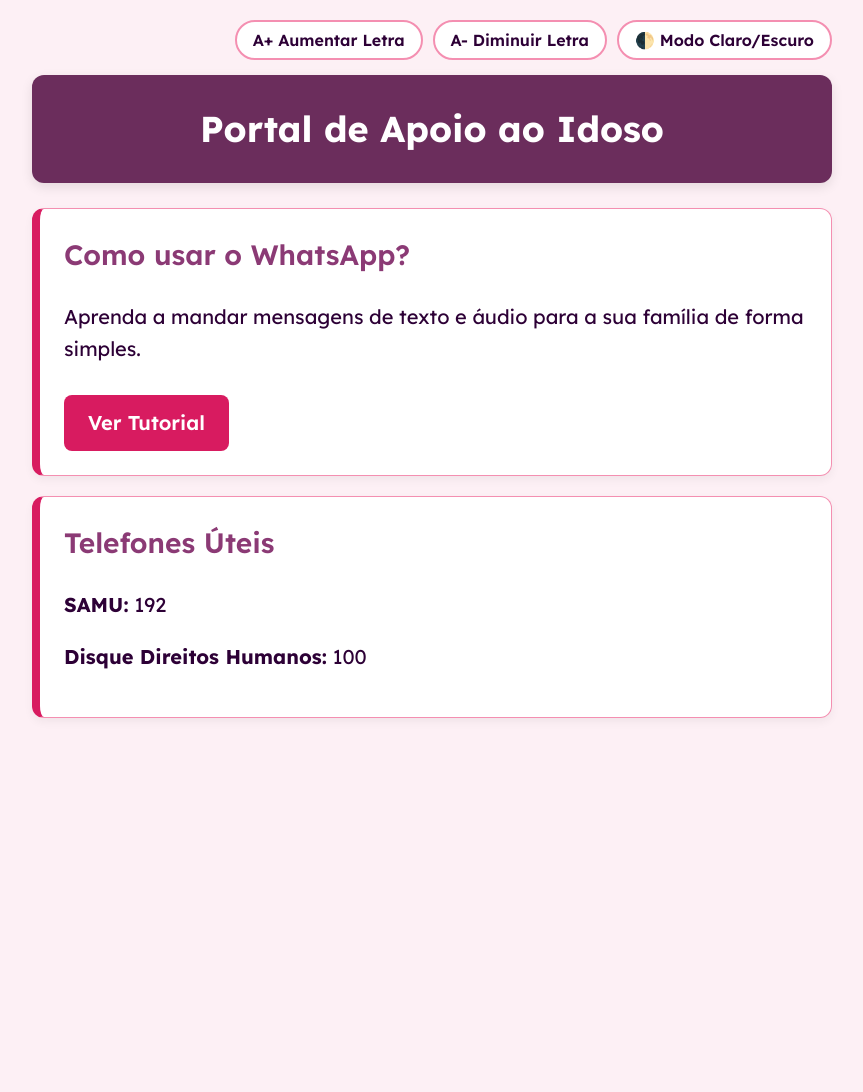
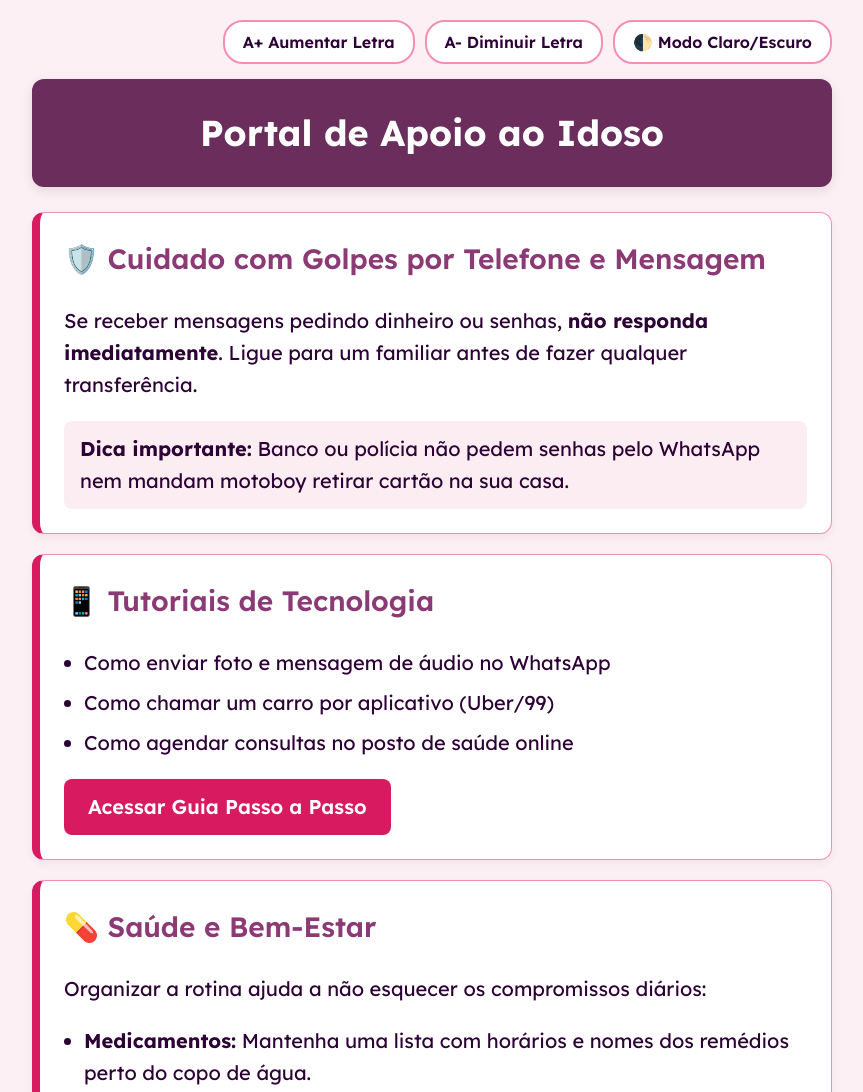
Before and after one commit to vanessaherzog-tech/avalia-o-pratica-, a plain HTML site: page index.html in a window 1280 px wide. Shown: the top 1092 px of the page, without its empty margins (208-1071 px from the left). Before the commit the page ends 800 px from the top, so only its background shows below. Drawn offline with Linux system fonts and the light colour scheme.

Commit message:
projeto 4

```diff
--- a/index.html
+++ b/index.html
@@ -3,7 +3,7 @@
 <head>
     <meta charset="UTF-8">
     <meta name="viewport" content="width=device-width, initial-scale=1.0">
-    <title>Portal de Apoio</title>
+    <title>Portal de Apoio ao Idoso</title>
     <link rel="preconnect" href="https://fonts.googleapis.com">
     <link rel="preconnect" href="https://fonts.gstatic.com" crossorigin>
     <link href="https://fonts.googleapis.com/css2?family=Lexend:wght@400;600;700&display=swap" rel="stylesheet">
@@ -47,10 +47,10 @@
             padding: 20px;
             max-width: 800px;
             margin: auto;
-            transition: all 0.3s ease;
+            transition: background-color 0.3s, color 0.3s;
         }
 
-        /* Barra de Acessibilidade (Botões superiores) */
+        /* Barra de Acessibilidade */
         .accessibility-bar {
             display: flex;
             gap: 10px;
@@ -63,7 +63,7 @@
             font-family: inherit;
             font-size: 16px;
             font-weight: 600;
-            padding: 8px 16px;
+            padding: 10px 18px;
             background-color: var(--card-bg);
             color: var(--text-color);
             border: 2px solid var(--border-color);
@@ -72,8 +72,9 @@
             transition: transform 0.2s ease, background-color 0.3s;
         }
 
-        .access-btn:hover {
+        .access-btn:hover, .access-btn:focus {
             transform: scale(1.05);
+            outline: 2px solid var(--accent-pink);
         }
 
         header {
@@ -96,10 +97,8 @@
             background: var(--card-bg);
             padding: 24px;
             border-radius: 12px;
+            border: 1px solid var(--border-color);
             border-left: 8px solid var(--accent-pink);
-            border-top: 1px solid var(--border-color);
-            border-right: 1px solid var(--border-color);
-            border-bottom: 1px solid var(--border-color);
             margin-bottom: 20px;
             box-shadow: 0 4px 10px rgba(0, 0, 0, 0.05);
         }
@@ -109,6 +108,15 @@
             margin-top: 0;
             font-size: 1.4em;
             font-weight: 600;
+        }
+
+        ul {
+            padding-left: 20px;
+            margin: 10px 0;
+        }
+
+        li {
+            margin-bottom: 8px;
         }
 
         .action-btn {
@@ -127,50 +135,117 @@
         .action-btn:hover {
             opacity: 0.9;
         }
+
+        .phone-link {
+            color: var(--accent-pink);
+            font-weight: bold;
+            text-decoration: underline;
+        }
+
+        .tip-box {
+            background-color: rgba(216, 27, 96, 0.08);
+            padding: 12px 16px;
+            border-radius: 8px;
+            margin-top: 10px;
+        }
     </style>
 </head>
 <body>
 
-    <div class="accessibility-bar">
-        <button class="access-btn" onclick="alterarTamanhoFonte(2)">A+ Aumentar Letra</button>
-        <button class="access-btn" onclick="alterarTamanhoFonte(-2)">A- Diminuir Letra</button>
-        <button class="access-btn" onclick="alternarModo()">🌓 Modo Claro/Escuro</button>
-    </div>
+    <nav class="accessibility-bar" aria-label="Controles de acessibilidade">
+        <button class="access-btn" onclick="alterarTamanhoFonte(2)" aria-label="Aumentar tamanho do texto">A+ Aumentar Letra</button>
+        <button class="access-btn" onclick="alterarTamanhoFonte(-2)" aria-label="Diminuir tamanho do texto">A- Diminuir Letra</button>
+        <button class="access-btn" onclick="alternarModo()" aria-label="Alternar entre modo claro e escuro">🌓 Modo Claro/Escuro</button>
+    </nav>
 
     <header>
         <h1>Portal de Apoio ao Idoso</h1>
     </header>
 
-    <div class="card">
-        <h2>Como usar o WhatsApp?</h2>
-        <p>Aprenda a mandar mensagens de texto e áudio para a sua família de forma simples.</p>
-        <a href="#" class="action-btn">Ver Tutorial</a>
-    </div>
+    <main>
+        <!-- Notícia / Alerta de Segurança -->
+        <div class="card">
+            <h2>🛡️ Cuidado com Golpes por Telefone e Mensagem</h2>
+            <p>Se receber mensagens pedindo dinheiro ou senhas, <strong>não responda imediatamente</strong>. Ligue para um familiar antes de fazer qualquer transferência.</p>
+            <div class="tip-box">
+                <strong>Dica importante:</strong> Banco ou polícia não pedem senhas pelo WhatsApp nem mandam motoboy retirar cartão na sua casa.
+            </div>
+        </div>
 
-    <div class="card">
-        <h2>Telefones Úteis</h2>
-        <p><strong>SAMU:</strong> 192</p>
-        <p><strong>Disque Direitos Humanos:</strong> 100</p>
-    </div>
+        <!-- Tutoriais Digitais -->
+        <div class="card">
+            <h2>📱 Tutoriais de Tecnologia</h2>
+            <ul>
+                <li>Como enviar foto e mensagem de áudio no WhatsApp</li>
+                <li>Como chamar um carro por aplicativo (Uber/99)</li>
+                <li>Como agendar consultas no posto de saúde online</li>
+            </ul>
+            <a href="#" class="action-btn">Acessar Guia Passo a Passo</a>
+        </div>
+
+        <!-- Saúde e Organização -->
+        <div class="card">
+            <h2>💊 Saúde e Bem-Estar</h2>
+            <p>Organizar a rotina ajuda a não esquecer os compromissos diários:</p>
+            <ul>
+                <li><strong>Medicamentos:</strong> Mantenha uma lista com horários e nomes dos remédios perto do copo de água.</li>
+                <li><strong>Exercícios leves:</strong> Caminhadas diárias de 20 minutos ajudam nas articulações e na circulação.</li>
+            </ul>
+        </div>
+
+        <!-- Direitos do Idoso -->
+        <div class="card">
+            <h2>📜 Direitos da Pessoa Idosa</h2>
+            <p>Conheça os benefícios garantidos pelo Estatuto do Idoso:</p>
+            <ul>
+                <li>Prioridade em filas de atendimento e assentos no transporte público.</li>
+                <li>Gratuidade ou desconto em viagens intermunicipais e interestaduais.</li>
+                <li>Isenção de IPTU para aposentados (consulte as regras da sua cidade).</li>
+            </ul>
+        </div>
+
+        <!-- Telefones Úteis -->
+        <div class="card">
+            <h2>📞 Telefones Úteis de Emergência</h2>
+            <p><strong>SAMU (Ambulância):</strong> <a href="tel:192" class="phone-link">192</a></p>
+            <p><strong>Bombeiros:</strong> <a href="tel:193" class="phone-link">193</a></p>
+            <p><strong>Polícia Militar:</strong> <a href="tel:190" class="phone-link">190</a></p>
+            <p><strong>Disque Direitos Humanos:</strong> <a href="tel:100" class="phone-link">100</a></p>
+        </div>
+    </main>
 
     <script>
-        let tamanhoAtual = 20;
+        let tamanhoAtual = parseInt(localStorage.getItem('tamanhoFonte')) || 20;
+        let temaAtual = localStorage.getItem('tema') || 'light';
+
+        document.addEventListener('DOMContentLoaded', () => {
+            aplicarFonte(tamanhoAtual);
+            if (temaAtual === 'dark') {
+                document.body.setAttribute('data-theme', 'dark');
+            }
+        });
+
+        function aplicarFonte(tamanho) {
+            document.documentElement.style.setProperty('--font-size-base', tamanho + 'px');
+        }
 
         function alterarTamanhoFonte(delta) {
             tamanhoAtual += delta;
-            // Limites para não quebrar a tela (Mínimo 16px, Máximo 32px)
             if (tamanhoAtual < 16) tamanhoAtual = 16;
             if (tamanhoAtual > 32) tamanhoAtual = 32;
 
-            document.documentElement.style.setProperty('--font-size-base', tamanhoAtual + 'px');
+            aplicarFonte(tamanhoAtual);
+            localStorage.setItem('tamanhoFonte', tamanhoAtual);
         }
 
         function alternarModo() {
             const body = document.body;
             if (body.getAttribute('data-theme') === 'dark') {
                 body.removeAttribute('data-theme');
+                localStorage.setItem('tema', 'light');
             } else {
                 body.setAttribute('data-theme', 'dark');
+                localStorage.setItem('tema', 'dark');
             }
         }
     </script>
```
